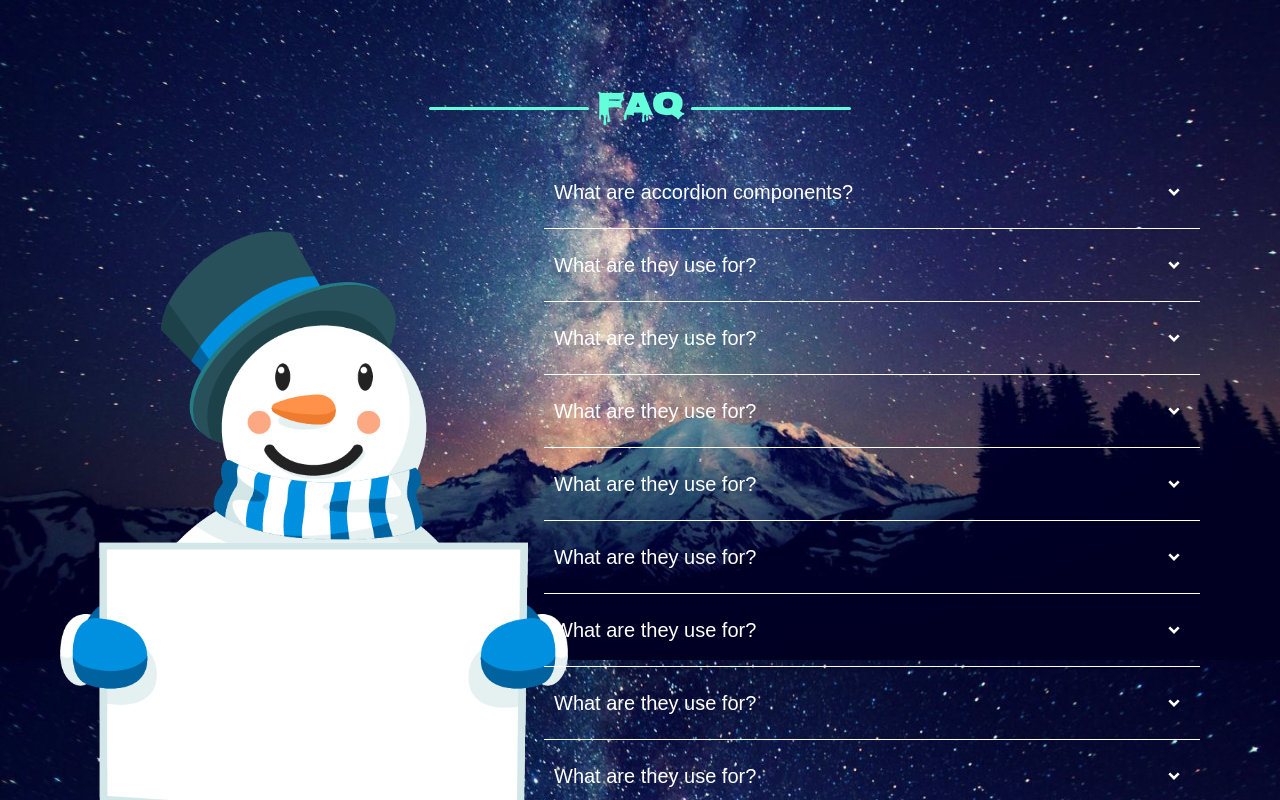
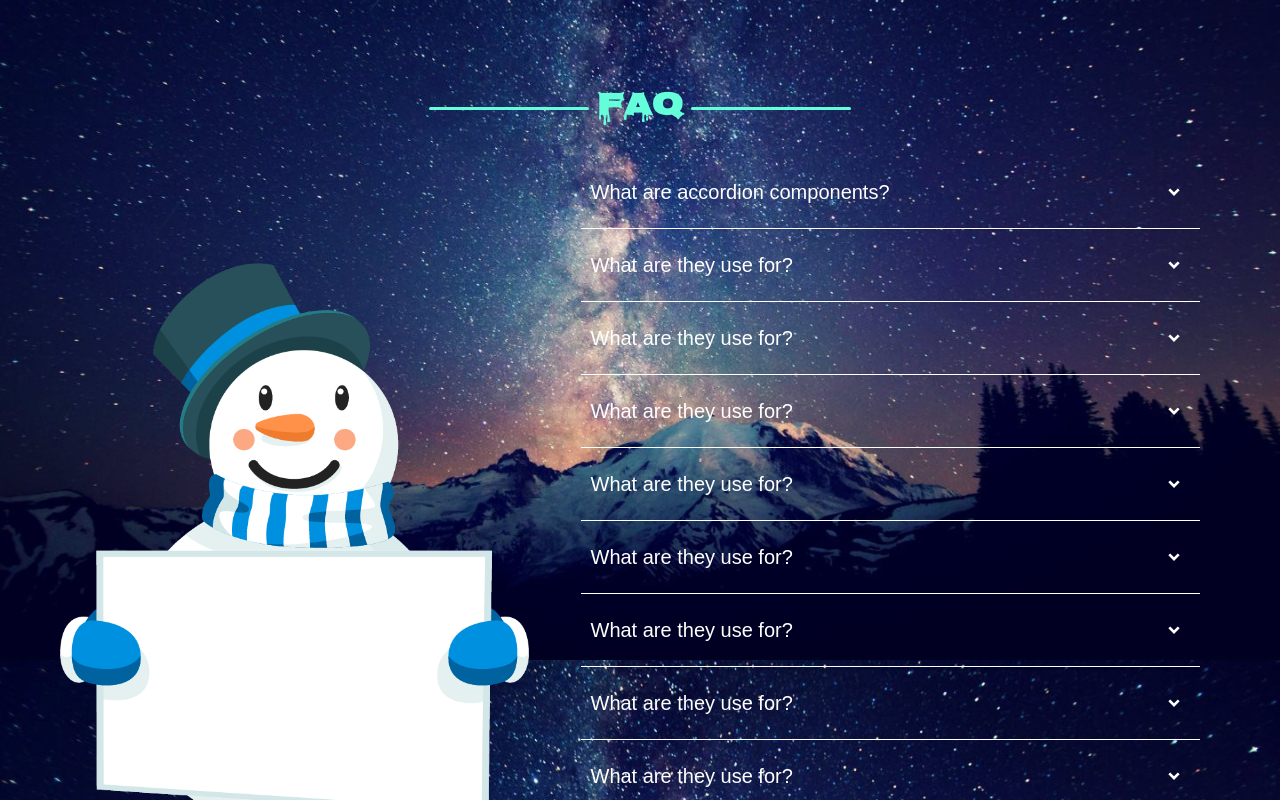
Before and after one commit to lakshmanmulchandani/InnovationCell-Website, a React (Create React App) app in the folder client/: page / in a window 1280 px wide. Shown: the part 3340-4140 px from the top of the page. Built offline with nearby package versions, Linux system fonts and the light colour scheme; a web font is replaced by a local one.

Commit message:
added responsiveness in FAQ

```diff
--- a/client/src/Components/Faq/Accordian.css
+++ b/client/src/Components/Faq/Accordian.css
@@ -20,7 +20,13 @@
     justify-content: center;
     align-items: center;
     padding: 20px 60px;
+    gap: 2rem;
   }
+
+  .snowman{
+    height: 600px;
+  }
+
   .wrapper{
     border-bottom: 1px solid white;
     overflow: hidden;
@@ -74,27 +80,14 @@
     font-style: italic;
   }
 
-  .snowman{
-    /* height: 600px; */
-    /* margin-right: 50px; */
-    /* position:fixed ; */
-  }
-
-  @media screen and (max-width: 960px) {
+  @media screen and (max-width: 640px) {
     .snowman{
-      height: 380px;
-      margin: 0px;
-      /* position: ; */
+      height: 400px;
     }
   }
 
-  @media screen and (max-width: 480px) {
+  @media screen and (max-width: 1024px) {
     .acc-container{
       flex-direction: column;
-      gap: 20px;
-    }
-
-    .container{
-      width: 90vw;
     }
   }
--- a/client/src/Components/Faq/Accordian.js
+++ b/client/src/Components/Faq/Accordian.js
@@ -41,19 +41,18 @@ const Accordion = () => {
 
   return (
     <div>
-            <div className="teamHeading">
+        <div className="teamHeading">
         <h1>FAQ</h1>
       </div>
 
-      <div className="acc-container" style={{ position: "relative" }}>
-        <div style={{ width: "40%" }}>
+      <div className="acc-container">
+        <div>
           <img
             className="snowman"
-            style={{  top: "50px", height:"650px" }}
             src={MAN2}
           />
         </div>
-        <div className="container" style={{ width: "60%" }}>
+        <div className="container">
           {data.map((item, index) => (
             <AccordionItem
               key={index}
```
